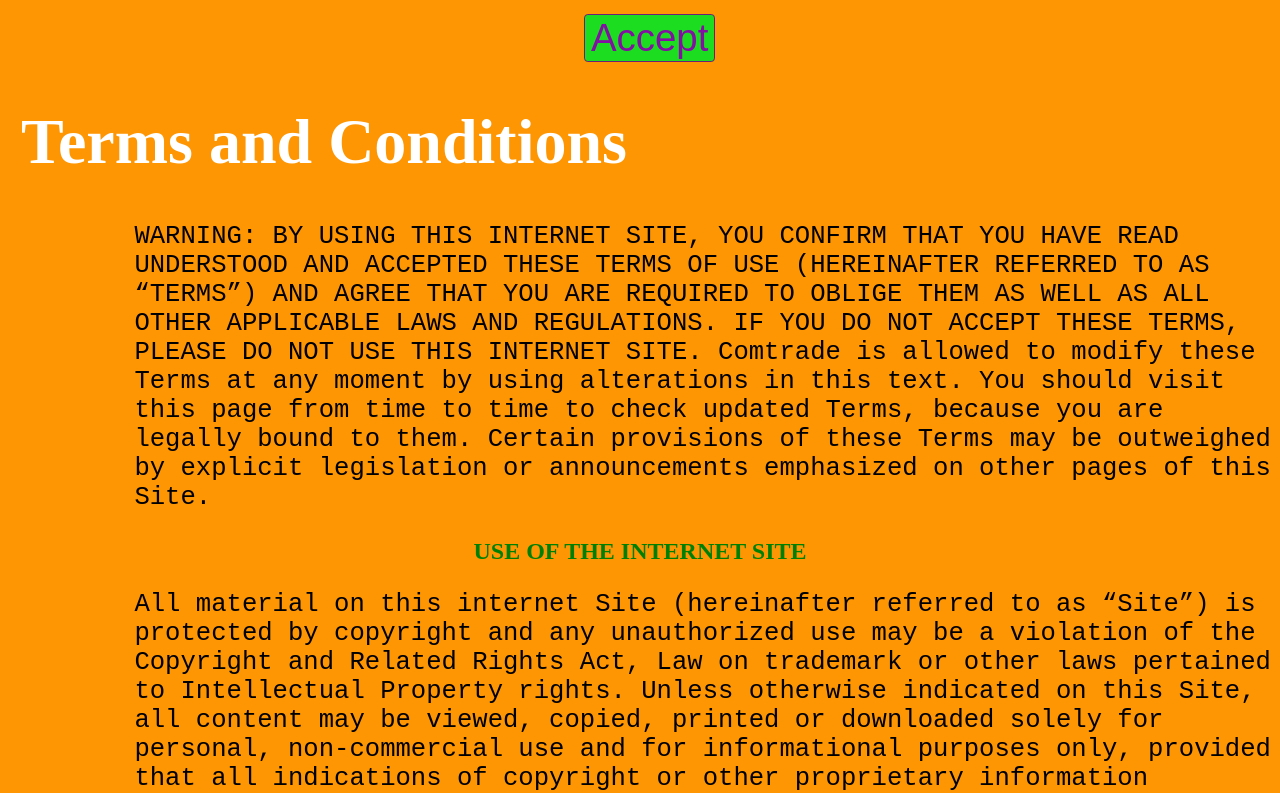
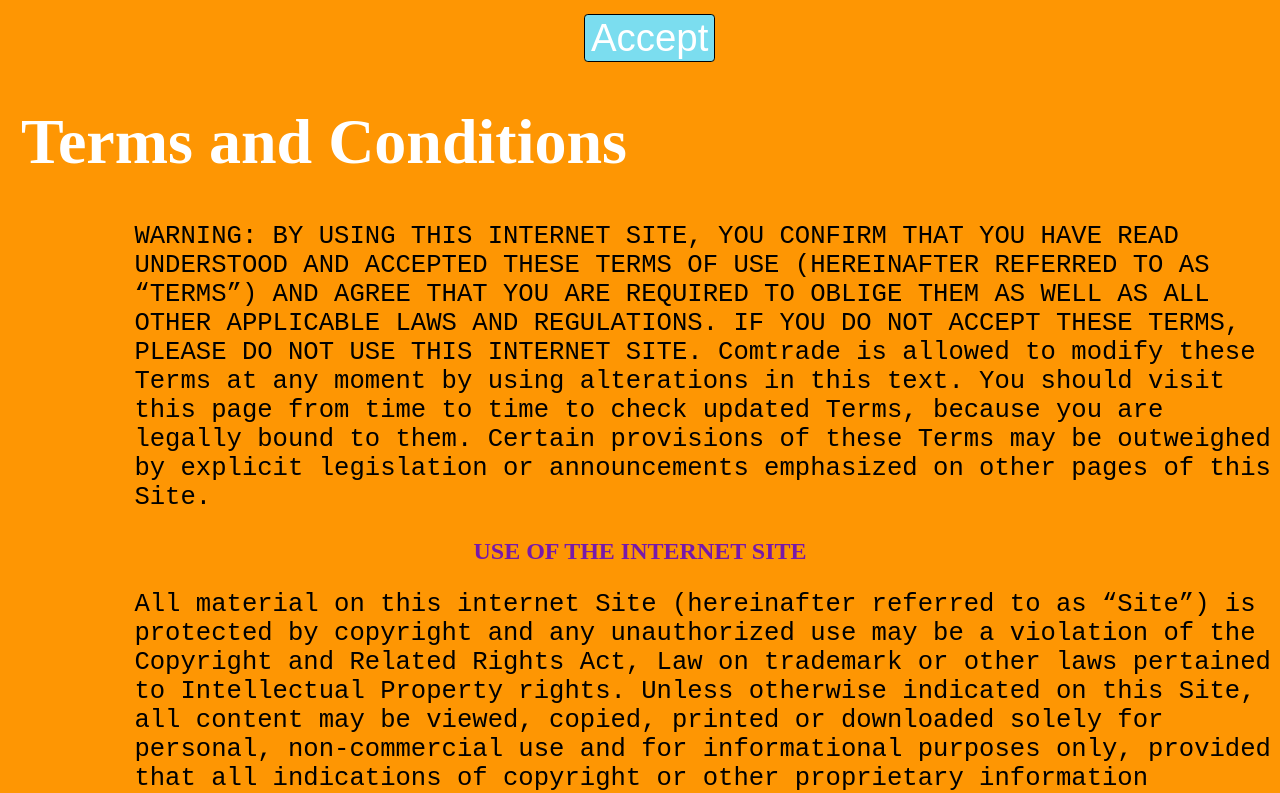
Before and after one commit to Mahmoud-Hazem/Terms-and-conditions, a plain HTML site: page index.html in a window 1280 px wide. Shown: the top 793 px of the page. Drawn offline with Linux system fonts and the light colour scheme.

Commit message:
Update index.html

```diff
--- a/index.html
+++ b/index.html
@@ -30,14 +30,14 @@ background-color:#FE9603;
 		max-width:50%
 		    font-size:3vw;
 			text-align:center;
-			color:green;
+			color:#7719AA;
 			}
 			button{
-background-color:#1cdd20;
-border: 0.1vw solid #6D1F75;
+background-color:#7BDDEF;
+border: 0.1vw solid black;
 font-size: 3vw;
 border-radius: 0.3vw;
-color:#8310a3;
+color:#FFFFFF;
 }
 button:hover{
  background-color:#FFEBCE;
```
